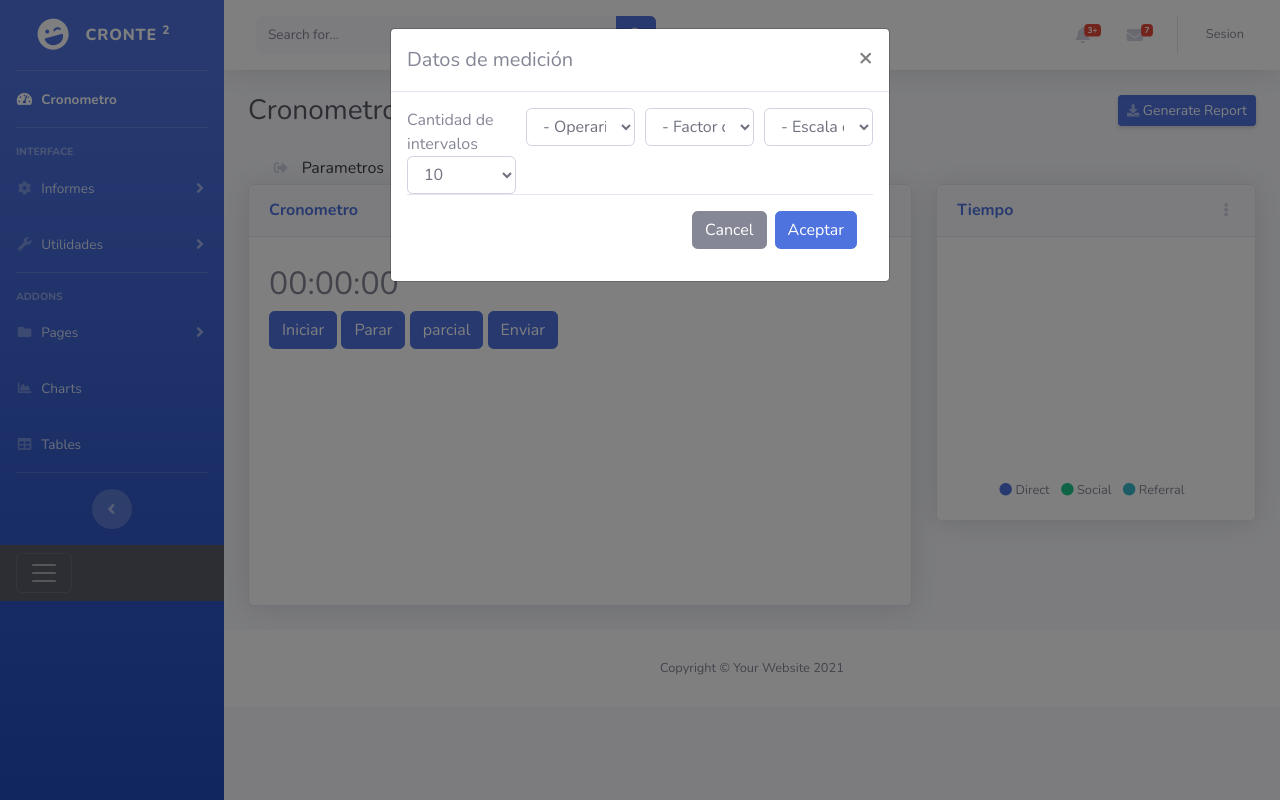
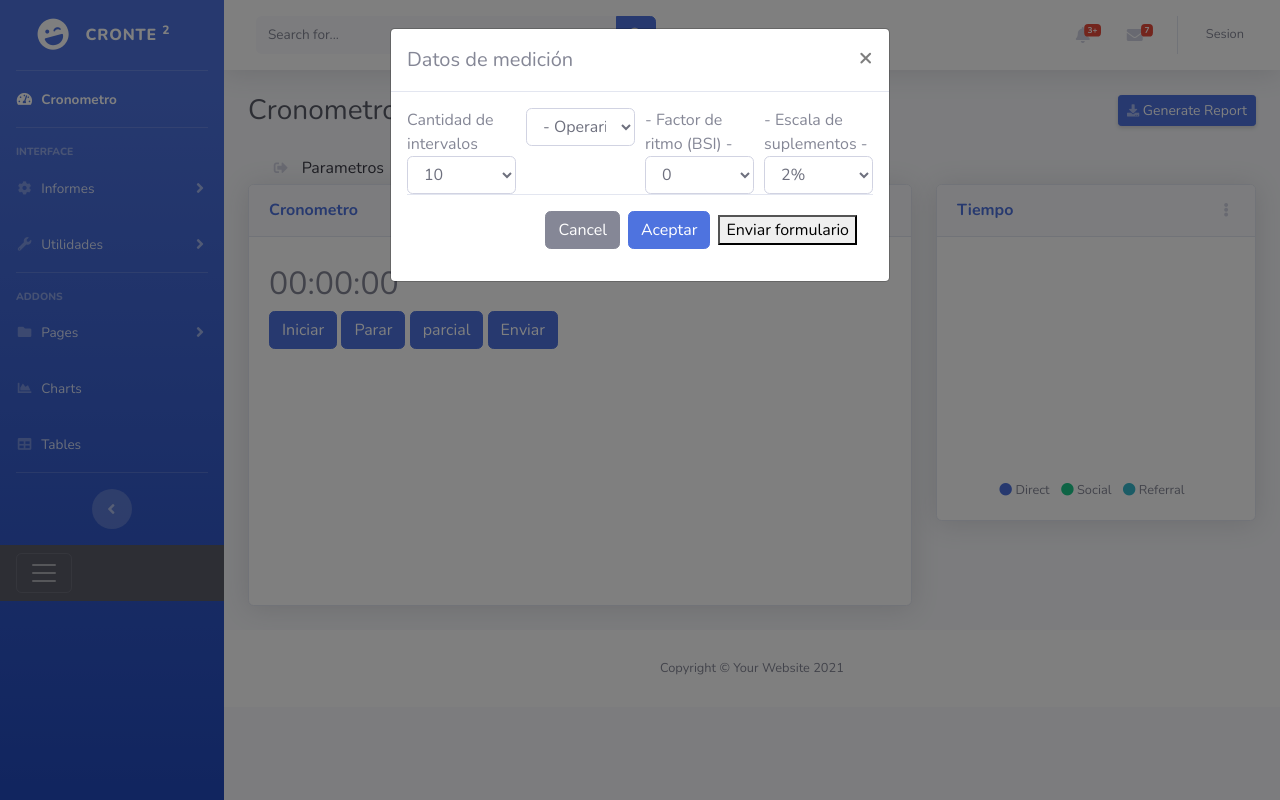
Before and after one commit to osernam/cronometro, a Django app: page /cronometro/cronometro/ in a window 1280 px wide, after a click on "Parametros". Run offline with Django 4.2, Linux system fonts and the light colour scheme; data comes from the database, SQL or seed files in the repository; some libraries are stand-ins or nearby versions.

Commit message:
cookie de tiempos

```diff
--- a/cronometro/static/cronometro/cronometro.js
+++ b/cronometro/static/cronometro/cronometro.js
@@ -7,6 +7,53 @@ var tiempos = [];
 var restantes = 0;
 var canInterval = 10;
 canInterval= parseInt(document.getElementById("canIntervalos").value);
+var factorRitmo = parseInt(document.getElementById("factorRitmo").value);
+var escalaSuplementos = parseInt(document.getElementById("escalaSuplementos").value);
+var tPromEstandar = 0
+var sumatoriaT= 0
+var tiempoNormal = 0
+
+//Crear la cookie para guardar los tiempos
+
+function setCookie(name,value,days) {
+    var expires = "";
+    if (days) {
+        var date = new Date();
+        date.setTime(date.getTime() + (days*24*60*60*1000));
+        expires = "; expires=" + date.toUTCString();
+    }
+    document.cookie = name + "=" + (value || "")  + expires + "; path=/";
+}
+function getCookie(name) {
+    //Obtener el valor de la cookie
+    var nameEQ = name + "=";
+    var ca = document.cookie.split(';');
+    for(var i=0;i < ca.length;i++) {
+        var c = ca[i];
+        while (c.charAt(0)==' ')
+            c = c.substring(1,c.length);
+
+        if (c.indexOf(nameEQ) == 0)
+            return c.substring(nameEQ.length,c.length);
+    }
+    return null;
+}
+
+/*
+Para consultarla:
+
+if( getCookie('mi_variable') != null ){
+        console.log( getCookie('mi_variable') ); // devolverá valor en este caso
+}
+*/
+
+function eraseCookie(name) {
+    //eliminar la cookie
+    document.cookie = name +'=; Path=/; Expires=Thu, 01 Jan 1970 00:00:01 GMT;';
+}
+//fin cookies
+
+
 function parcialCronometro() {
 
 
@@ -15,35 +62,52 @@ function parcialCronometro() {
 
     }else {
         restantes = restantes - 1;
-
-
     }
 
     if ( restantes == 0) {
         pararCronometro();
     }
+    var minA = 0;
+    var segA = 0;
+    var centA = 0;
 
-    if (tiempoParcial.length != 0) {
-        tiempoParcial.push(Date.now() - tiempoInicial);
+
+    var tiem = ((minutos*60)+segundos)/60+centesimas;
+    var tiemAnt = ((minA*60)+segA)/60+centA;
+    if (factorRitmo == 0) {
+        tiempoNormal= tiem ;
+    }else{
+        tiempoNormal = (tiem-tiemAnt)*factorRitmo;
     }
-    else {
-        tiempoParcial.push(Date.now() - tiempoParcial[tiempoParcial.length-1]);
-    }
+    //Tiempos anteriores
+    minA = minutos;
+    segA = segundos;
+    centA = centesimas;
+
+    tiempoParcial.push(tiempoNormal +tiempoNormal*escalaSuplementos);
+
+    /*if (tiempoParcial.length != 0) {
+        var tiem = ((minutos*60)+segundos)/60+centesimas;
+        tiempoParcial.push(1);
+    } */
+    //else {
+      //  divTiempos.innerHTML = '';
+    //}
 
 
     var divTiempos = document.getElementById('tiemposCronometro');
-
     divTiempos.innerHTML = '';
 
+
     for (let i = 0; i < tiempoParcial.length-1; i++) {
-
-
+        sumatoriaT += tiempoParcial[i];
+        console.log(Math.round( tiempoParcial[i]));
         divTiempos.innerHTML +=(
 
             '<div class="col-xl-3 col-md-6 mb-4" style="display: flex; >'+
 
                 '<div class="text-xs font-weight-bold text-primary text-uppercase mb-1">'+
-                    'Tiempo '+i+
+                    'Tiempo '+(i+1)+
                 '</div>'+
                 '<div class="h6 mb-0 font-weight-bold text-gray-800">'+tiempoParcial[i]+'</div>'+
                 '<br>'+
@@ -53,25 +117,13 @@ function parcialCronometro() {
 
 
     }
+    tPromEstandar = sumatoriaT/tiempoParcial.length;
 
+    setCookie('tiempos_estandar',tPromEstandar,30);
+    setCookie('tiempos_cookie',tiempoParcial,30);
 }
 
 
-
-function getCookie(name) {
-    let cookieValue = null;
-    if (document.cookie && document.cookie !== '') {
-      const cookies = document.cookie.split(';');
-      for (let i = 0; i < cookies.length; i++) {
-        const cookie = cookies[i].trim();
-        if (cookie.substring(0, name.length + 1) === (name + '=')) {
-          cookieValue = decodeURIComponent(cookie.substring(name.length + 1));
-          break;
-        }
-      }
-    }
-    return cookieValue;
-}
 
 
 
@@ -141,11 +193,15 @@ function iniciar() {
     var divTiempos = document.getElementById('tiemposCronometro');
     divTiempos.innerHTML = '';
     tiempoParcial = []
+    setCookie('tiempos_cookie',tiempoParcial,30); // nombre, valor, tiempo de expiracion
     tiempoInicial = Date.now();
     tiempoActual = setInterval(cronometroDeci, 10);
+
+
 }
 
 function detener() {
+    restantes = 0;
     tiempos=tiempoParcial;
 
     clearInterval(tiempoActual);
--- a/cronometro/templates/cronometro/cronometro.html
+++ b/cronometro/templates/cronometro/cronometro.html
@@ -141,7 +141,7 @@
                             </button>
                         </div>
                         <div class="modal-body">
-
+                            <form action="{% url 'cronometro:guardarTiempoParcial' %}" class="needs-validation" novalidate="" method="post">{% csrf_token %}
                                 <div class="form-row"><!--Operarios-->
                                     <div class="col">
                                         <a>  Cantidad de intervalos
@@ -170,42 +170,47 @@
                                     </div>
 
                                     <div class="col">
-                                    <a>
+                                        <a>- Factor de ritmo (BSI) -
                                             <select name="factorRitmo" class="form-control" id="factorRitmo" required>
-                                            <option disabled selected value>- Factor de ritmo (BSI) -</option>
-                                            <option  value= 75 >75</option>
-                                            <option  value= 80 >80</option>
-                                            <option  value= 85 >85</option>
-                                            <option  value= 90 >90</option>
-                                            <option  value= 95 >95</option>
-                                            <option  value= 100 >100</option>
+
+                                                <option  value= 0  selected>0</option>
+                                                <option  value= 0,5  >50</option>
+                                                <option  value= 0,75 >75</option>
+                                                <option  value= 1>100</option>
+                                                <option  value= 1,25 >125</option>
+                                                <option  value= 1,50 >150</option>
                                             </select>
                                         </a>
 
                                     </div>
 
                                     <div class="col">
-                                    <a>
+                                        <a>- Escala de suplementos -
                                             <select name= "escalaSuplementos" class="form-control" id="escalaSuplementos" required>
-                                            <option disabled selected value>- Escala de suplementos -</option>
-                                            <option value="5">5%</option>
-                                            <option value="10">10%</option>
-                                            <option value="15">15%</option>
-                                            <option value="20">20%</option>
-                                            <option value="25">25%</option>
-                                            <option value="30">30%</option>
-                                            <option value="35">35%</option>
-                                            <option value="40">40%</option>
+
+                                                <option value="0,02" selected>2%</option>
+                                                <option value="0,04">4%</option>
+                                                <option value="0,06">6%</option>
+                                                <option value="0,08">8%</option>
+                                                <option value="0,10">10%</option>
+                                                <option value="0,12">12%</option>
+                                                <option value="0,14">14%</option>
+                                                <option value="0,16">16%</option>
                                             </select>
                                         </a>
 
                                     </div>
 
                                 </div>
+
+
                                 <div class="modal-footer">
                                     <button class="btn btn-secondary" type="button" data-dismiss="modal">Cancel</button>
                                     <a class="btn btn-primary" href="#">Aceptar</a>
+                                    <button type="submit">Enviar formulario</button>
                                 </div>
+                            </form>
+
                         </div>
                     </div>
                 </div>
--- a/cronometro/urls.py
+++ b/cronometro/urls.py
@@ -10,4 +10,5 @@ urlpatterns = [
     path('cronometro/base/', base, name='base'),
     path('operario/', crearOperario, name='crearOperario'),
     path('save_operario/', guardarOperario, name='guardarOperario'),
+    path('mod_operario/', guardarTiempoParcial, name='guardarTiempoParcial'),
 ]
--- a/cronometro/views.py
+++ b/cronometro/views.py
@@ -40,9 +40,24 @@ def base(request):
     return render(request,'cronometro/base/base.html')
 
 def crearOperario(request):
+    """
+    Crea un operario utilizando el objeto de solicitud y presenta la plantilla form_operario.html.
+
+    :param request: el objeto de solicitud HTTP que contiene información sobre la solicitud del usuario
+    :tipo de solicitud: HttpRequest
+    :return: un objeto de respuesta HTML que representa la plantilla form_operario.html
+    :rtype: HttpRespuesta
+    """
     return render((request), 'cronometro/operario/form_operario.html')
 
 def guardarOperario (request):
+    """
+    Guarda un operario en la base de datos.
+    Parameters:
+    request (HttpRequest): La solicitud HTTP recibida.
+    Returns:
+    HttpResponseRedirect: Redirige al usuario hacia la página home si el operario se guarda correctamente.
+    """
 
     try:
         if request.method == "POST":
@@ -69,3 +84,26 @@ def guardarOperario (request):
         return redirect('cronometro:crearOperario')
 
     return redirect('cronometro:home')
+
+def guardarTiempoParcial(request):
+    if request.method == "POST":
+        tiempoParcial = request.POST.get('tiempos_cookie')
+        if tiempoParcial is not None:
+            tiempoParcial = json.loads(tiempoParcial)
+
+            if request.method == "POST":
+                #tiempoEstandar = request.session.get('tiempos_estandar')
+                idOperario = request.POST['operario']
+                operario = Operario.objects.get(id = idOperario)
+
+                operario.factorRitmo= request.POST['factorRitmo']
+                operario.escalaSuplementos= request.POST['escalaSuplementos']
+                #operario.tiempoEstandar = tiempoEstandar
+                operario.save()
+
+        else:
+            print("tiempos cookie es None")
+    else:
+        print("El metodo de solisitud no esPOST")
+    return JsonResponse({'status': 'success'})
+    ...
```
Lines whose indentation alone changed are shown as unchanged.
